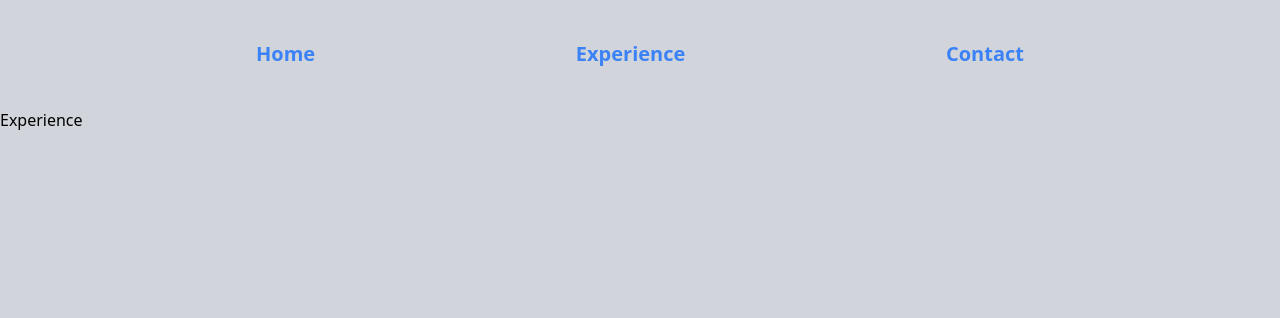
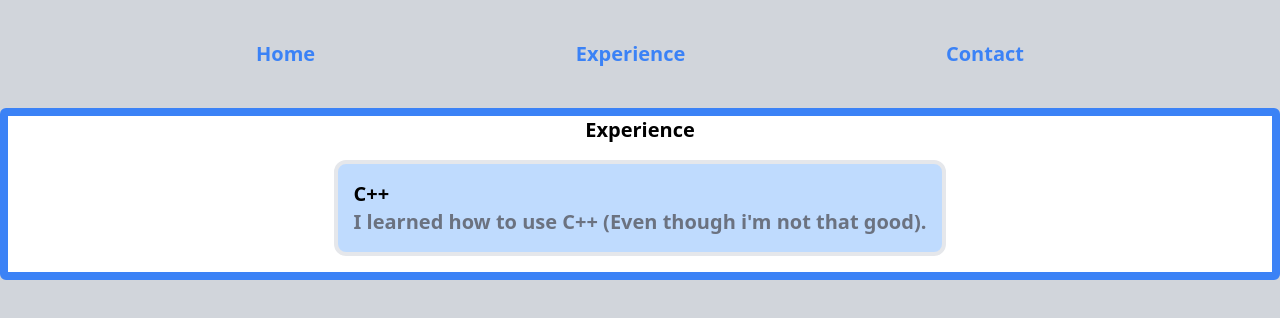
Before and after one commit to cpe-cmu-261207/lab-01-ColtenMore-1, a plain HTML site: page exp.html in a window 1280 px wide. Drawn offline with nearby package versions, Linux system fonts and the light colour scheme.

Commit message:
added exp

```diff
--- a/exp.html
+++ b/exp.html
@@ -16,12 +16,17 @@
     </div>
 
     <!--exp-->
-    <div>
-        <p>Experience</p>
-        <div>
+    <div class="text-xl font-semibold">
+
+        <div class="grid justify-items-center border-8 rounded-md border-blue-500 bg-white">
+            <p>Experience</p>
+            <!--1-->
+            <div class="box-border w-50 h-50 border-4 max-w-screen-md mx-auto rounded-xl bg-blue-200 py-4 p-4 my-4">
+              <p class="text-xl">C++</p>
+              <p class="text-gray-500">I learned how to use C++ (Even though i'm not that good).</p>
+            </div>
 
         </div>
-
     </div>
 
 </body>
```
